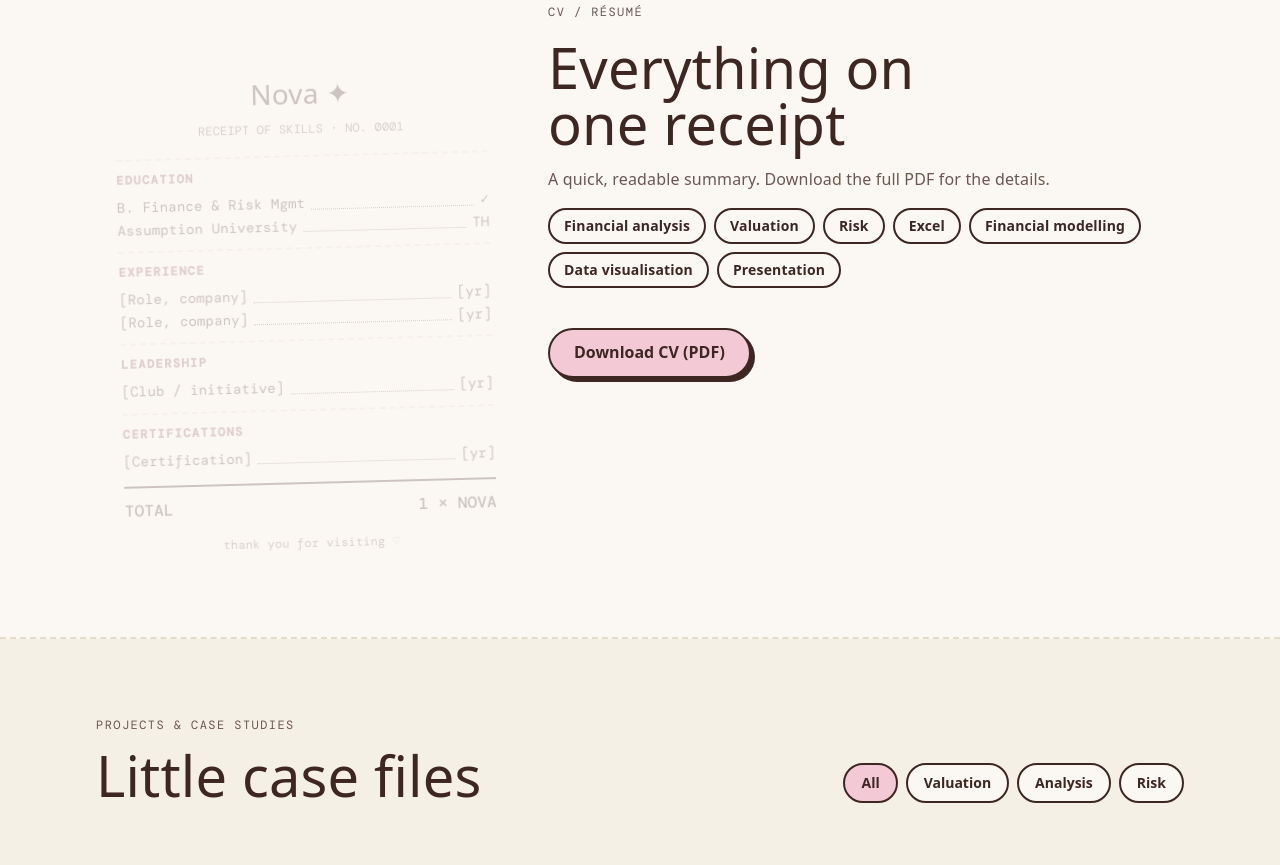
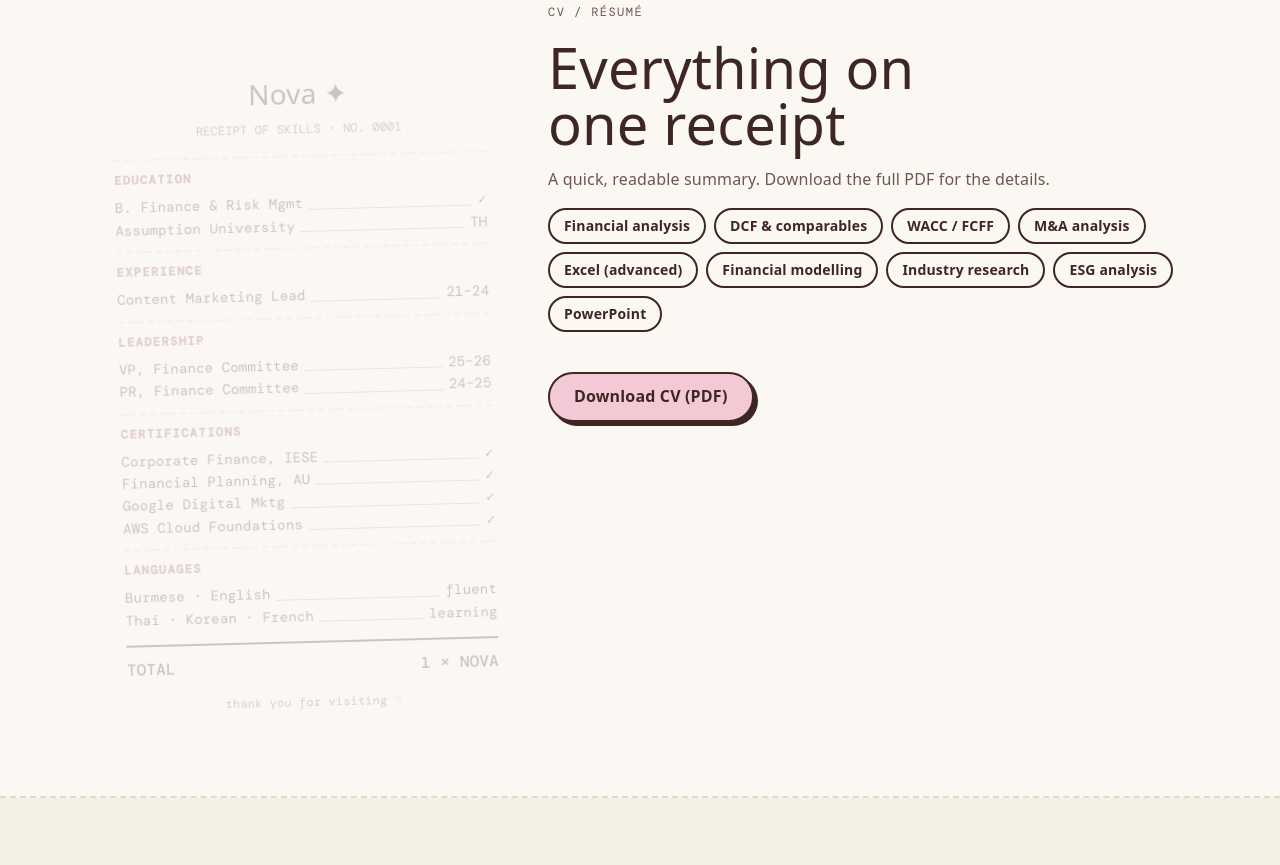
Before and after one commit to YaungChiMoMo/portfolio, a plain HTML site: page index.html in a window 1280 px wide. Shown: the part 2666-3531 px from the top of the page. Drawn offline with nearby package versions, Linux system fonts and the light colour scheme; a web font is replaced by a local one.

Commit message:
feat: fill portfolio with CV content and add CV download
Adds experience, leadership, certifications, languages and skills from the CV,
real project case files, the downloadable CV PDF and the LinkedIn link.

Co-Authored-By: Claude Opus 5.5 <noreply@anthropic.com>

```diff
--- a/index.html
+++ b/index.html
@@ -331,8 +331,9 @@ form.sub label{font-weight:700;font-size:14px}
       </div>
       <ol class="timeline reveal">
         <li><span class="when">Degree</span><div class="what"><h3>Finance &amp; Risk Management</h3><p>Assumption University of Thailand</p></div></li>
-        <li><span class="when">[Year]</span><div class="what"><h3>[Internship or work experience]</h3><p class="todo">[Where, and what you analysed or improved]</p></div></li>
-        <li><span class="when">[Year]</span><div class="what"><h3>[Experience or project]</h3><p class="todo">[One line on what you did]</p></div></li>
+        <li><span class="when">2021–24</span><div class="what"><h3>Content Marketing Lead</h3><p>Bona Fide Facilitator Organization. Led a team of writers and set content strategy across digital platforms.</p></div></li>
+        <li><span class="when">2024–25</span><div class="what"><h3>Public Relations, Student Committee</h3><p>Finance &amp; Risk Management, Assumption University. Led the Training and Selection Camp.</p></div></li>
+        <li><span class="when">2025–26</span><div class="what"><h3>Vice President, Student Committee</h3><p>Directed the Finance Gathering, including logistics, budgeting and team responsibilities.</p></div></li>
         <li><span class="when">Next</span><div class="what"><h3>Finance, with a creative edge</h3><p>Looking for roles in financial analysis, advisory and planning.</p></div></li>
       </ol>
     </div>
@@ -380,14 +381,21 @@ form.sub label{font-weight:700;font-size:14px}
           <div class="ln"><span>Assumption University</span><span></span><span>TH</span></div>
         </div>
         <div class="grp"><b>EXPERIENCE</b>
-          <div class="ln"><span>[Role, company]</span><span></span><span>[yr]</span></div>
-          <div class="ln"><span>[Role, company]</span><span></span><span>[yr]</span></div>
+          <div class="ln"><span>Content Marketing Lead</span><span></span><span>21–24</span></div>
         </div>
         <div class="grp"><b>LEADERSHIP</b>
-          <div class="ln"><span>[Club / initiative]</span><span></span><span>[yr]</span></div>
+          <div class="ln"><span>VP, Finance Committee</span><span></span><span>25–26</span></div>
+          <div class="ln"><span>PR, Finance Committee</span><span></span><span>24–25</span></div>
         </div>
         <div class="grp"><b>CERTIFICATIONS</b>
-          <div class="ln"><span>[Certification]</span><span></span><span>[yr]</span></div>
+          <div class="ln"><span>Corporate Finance, IESE</span><span></span><span>✓</span></div>
+          <div class="ln"><span>Financial Planning, AU</span><span></span><span>✓</span></div>
+          <div class="ln"><span>Google Digital Mktg</span><span></span><span>✓</span></div>
+          <div class="ln"><span>AWS Cloud Foundations</span><span></span><span>✓</span></div>
+        </div>
+        <div class="grp"><b>LANGUAGES</b>
+          <div class="ln"><span>Burmese · English</span><span></span><span>fluent</span></div>
+          <div class="ln"><span>Thai · Korean · French</span><span></span><span>learning</span></div>
         </div>
         <div class="tot"><span>TOTAL</span><span>1 × NOVA</span></div>
         <p class="c" style="margin-top:14px">thank you for visiting ♡</p>
@@ -397,10 +405,10 @@ form.sub label{font-weight:700;font-size:14px}
         <h2>Everything on one receipt</h2>
         <p>A quick, readable summary. Download the full PDF for the details.</p>
         <div class="skills">
-          <span class="chip">Financial analysis</span><span class="chip">Valuation</span><span class="chip">Risk</span>
-          <span class="chip">Excel</span><span class="chip">Financial modelling</span><span class="chip">Data visualisation</span><span class="chip">Presentation</span>
+          <span class="chip">Financial analysis</span><span class="chip">DCF &amp; comparables</span><span class="chip">WACC / FCFF</span><span class="chip">M&amp;A analysis</span>
+          <span class="chip">Excel (advanced)</span><span class="chip">Financial modelling</span><span class="chip">Industry research</span><span class="chip">ESG analysis</span><span class="chip">PowerPoint</span>
         </div>
-        <div class="ctas"><button type="button" class="btn btn-pink" data-toast="Your CV PDF goes here once you send it ♡">Download CV (PDF)</button></div>
+        <div class="ctas"><a class="btn btn-pink" href="YaungChiMoMo_CV.pdf" download>Download CV (PDF)</a></div>
       </div>
     </div>
   </section>
@@ -424,7 +432,7 @@ form.sub label{font-weight:700;font-size:14px}
     <div class="wrap">
       <div class="sec-head"><div><span class="eyebrow">Social</span><h2 style="margin-top:10px">Find me around</h2></div></div>
       <div class="stickers reveal">
-        <a class="sticker" href="#social" data-toast="Add your LinkedIn link here">in<small>LinkedIn</small></a>
+        <a class="sticker" href="https://www.linkedin.com/in/yaung-chi-mo-mo-1409111a7/" target="_blank" rel="noopener">in<small>LinkedIn</small></a>
         <a class="sticker" href="#social" data-toast="Add your Instagram link here">◎<small>Instagram</small></a>
         <a class="sticker" href="#social" data-toast="Add your TikTok link here">♪<small>TikTok</small></a>
       </div>
@@ -485,11 +493,9 @@ form.sub label{font-weight:700;font-size:14px}
   <span class="eyebrow" id="dTag"></span>
   <h3 id="dTitle"></h3>
   <dl>
-    <dt>Objective</dt><dd>[What question were you answering?]</dd>
-    <dt>My role</dt><dd>[What you did yourself]</dd>
+    <dt>Objective</dt><dd id="dObj"></dd>
     <dt>Research &amp; method</dt><dd id="dMethod"></dd>
-    <dt>Findings</dt><dd>[Key insight, backed by your numbers]</dd>
-    <dt>Outcome</dt><dd>[What happened next, or what you'd recommend]</dd>
+    <dt>What I did</dt><dd id="dDid"></dd>
   </dl>
 </aside>
 
@@ -518,11 +524,18 @@ form.sub label{font-weight:700;font-size:14px}
 
   // projects
   const projects=[
-    {id:'CF-01',cat:'valuation',tag:'Valuation',title:'[Company] valuation',method:'DCF + comparable companies'},
-    {id:'CF-02',cat:'analysis',tag:'Financial analysis',title:'[Company] ratio deep-dive',method:'Ratio analysis, 3-year trend'},
-    {id:'CF-03',cat:'risk',tag:'Risk management',title:'[Company] risk assessment',method:'Risk register + scenario analysis'},
-    {id:'CF-04',cat:'analysis',tag:'Business analysis',title:'[Business] growth plan',method:'Unit economics + 3-year forecast'},
-    {id:'CF-05',cat:'valuation',tag:'Equity research',title:'[Company] investment pitch',method:'Research report + pitch deck'}
+    {id:'CF-01',cat:'valuation',tag:'Equity valuation',title:'Thai listed companies: PTTOR, OKJ, MAGURO',method:'DCF + comparable companies, 5-year projections',
+      obj:'Estimate intrinsic value and relative market positioning for three Thai listed companies.',
+      did:'Analysed 5 years of financial statements per company, built 5-year projections using macroeconomic and industry conditions, and stress-tested assumptions across scenarios to size risk and return.'},
+    {id:'CF-02',cat:'analysis',tag:'M&A case study',title:'Sun Microsystems & Oracle (buy-side)',method:'Synergy analysis + post-merger performance',
+      obj:'Assess whether a multi-billion-dollar acquisition made sense for the buyer.',
+      did:'Identified the cost synergies and revenue opportunities behind the deal, and projected the integration impact on margins and earnings growth.'},
+    {id:'CF-03',cat:'risk',tag:'Investment valuation',title:'SISB investment valuation',method:'Projections, peer comparison + sensitivity analysis',
+      obj:'Estimate company value and the risks around it.',
+      did:'Analysed performance, revenue growth and key financial indicators, built projections and valuation models, and ran peer comparison and sensitivity analysis.'},
+    {id:'CF-04',cat:'analysis',tag:'Cloud & e-commerce',title:'E-commerce on cloud',method:'AWS hosting + performance monitoring',
+      obj:'Run an e-commerce website on cloud infrastructure.',
+      did:'Deployed and configured AWS services, managed website hosting and monitored system performance.'}
   ];
   function renderProjects(f){
     const list=projects.filter(p=>f==='all'||p.cat===f);
@@ -533,7 +546,7 @@ form.sub label{font-weight:700;font-size:14px}
   renderProjects('all');
 
   let lastFocus;
-  function openDrawer(p){lastFocus=document.activeElement;$('#dTag').textContent=p.tag+' · '+p.id;$('#dTitle').textContent=p.title;$('#dMethod').textContent=p.method;$('#scrim').hidden=false;$('#drawer').hidden=false;$('#dClose').focus();}
+  function openDrawer(p){lastFocus=document.activeElement;$('#dTag').textContent=p.tag+' · '+p.id;$('#dTitle').textContent=p.title;$('#dMethod').textContent=p.method;$('#dObj').textContent=p.obj;$('#dDid').textContent=p.did;$('#scrim').hidden=false;$('#drawer').hidden=false;$('#dClose').focus();}
   function closeDrawer(){$('#scrim').hidden=true;$('#drawer').hidden=true;lastFocus&&lastFocus.focus();}
   $('#dClose').addEventListener('click',closeDrawer);$('#scrim').addEventListener('click',closeDrawer);
   $('#drawer').addEventListener('keydown',e=>{if(e.key==='Escape')closeDrawer();});
```
Also changed, not shown: 1 other file.
